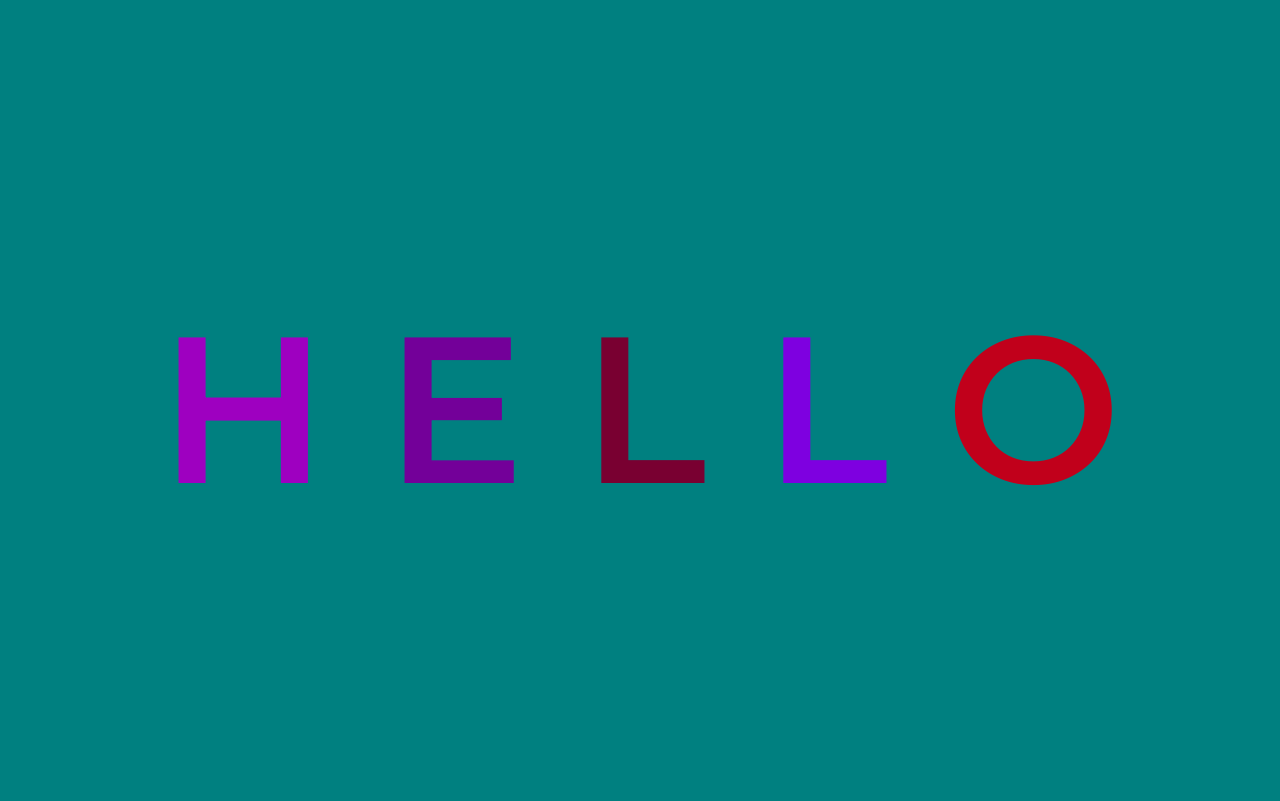
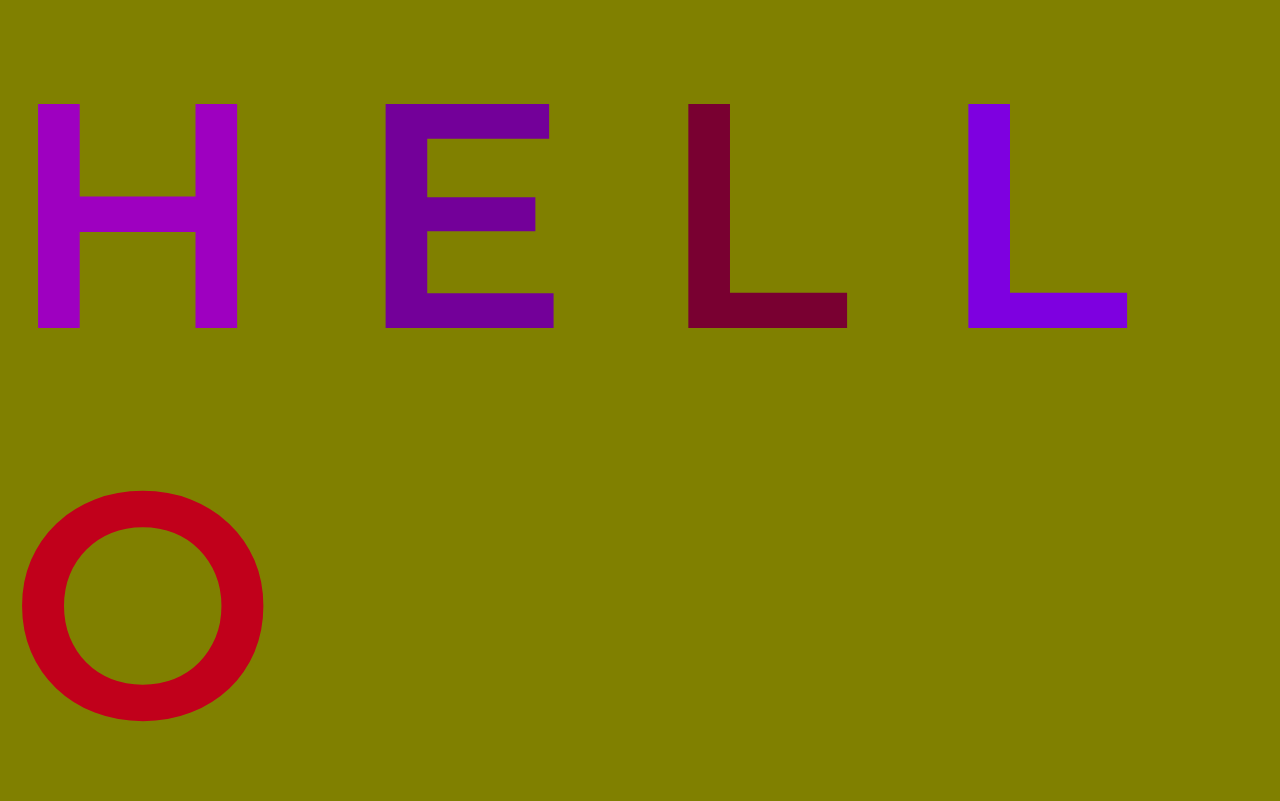
Before and after one commit to mariered0/AnimatedTextGitDemo, a plain HTML site: page index.html in a window 1280 px wide. Drawn offline with Linux system fonts and the light colour scheme.

Commit message:
change bg to olive

```diff
--- a/app.css
+++ b/app.css
@@ -3,11 +3,11 @@ body{
     justify-content: center;
     align-items: center;
     height: 100vh;
-    background-color: teal;
+    background-color: olive;
 }
 
 h1 {
-    font-size: 13rem;
+    font-size: 20rem;
     font-family: Montserrat;
 }
 
```
